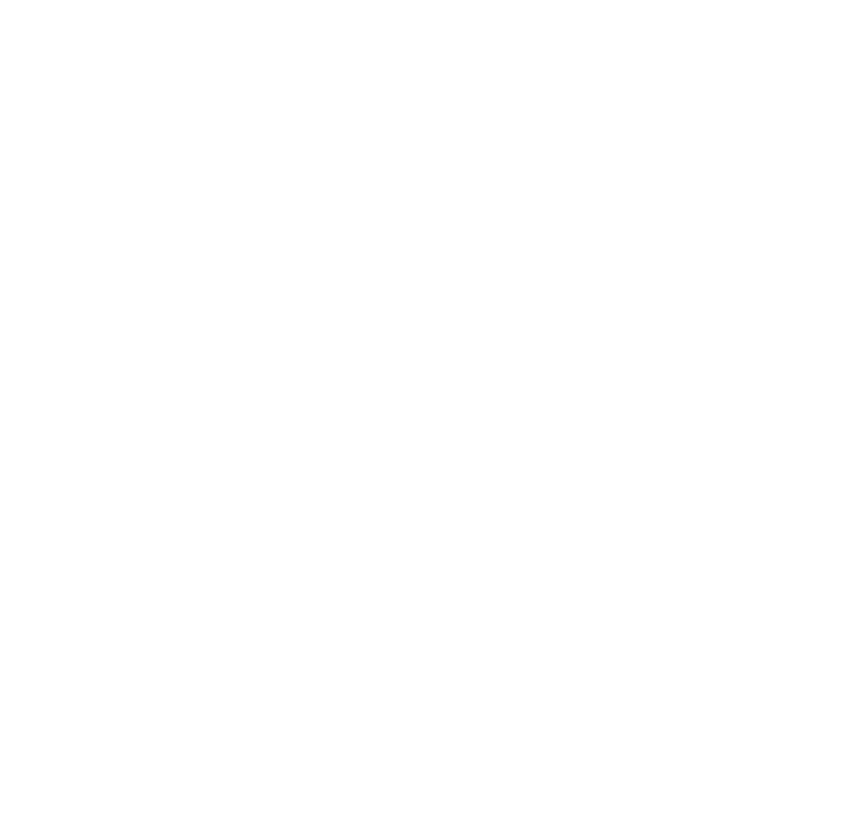
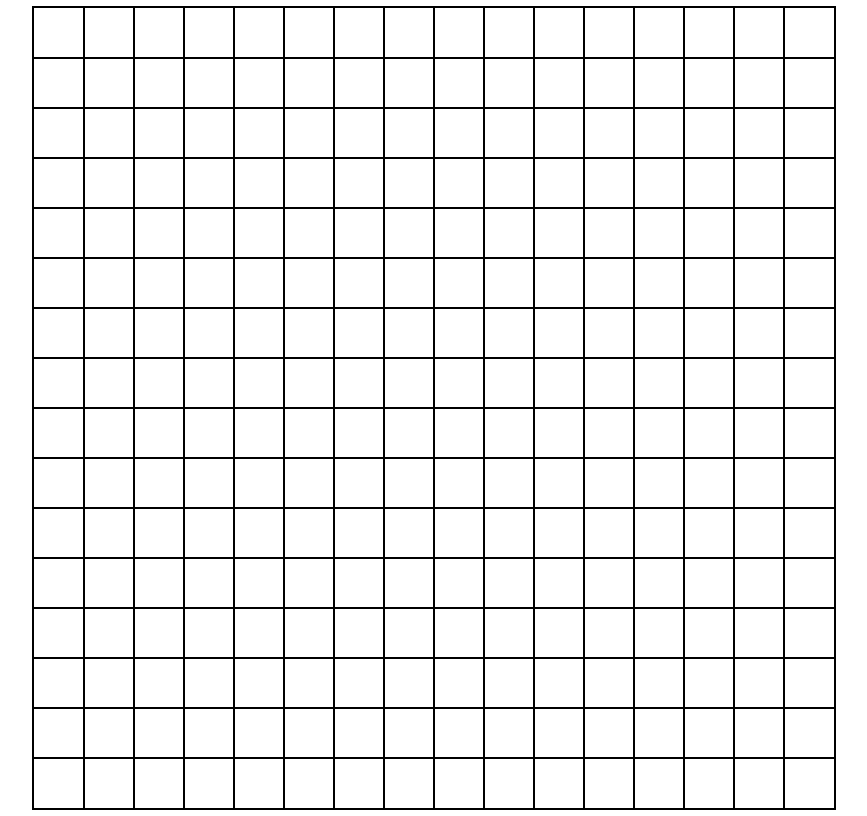
Before and after one commit to Celdama/etch-a-sketch, a website: page index.html in a window 1280 px wide. Shown: the whole page, without its empty margins (206-1073 px from the left). Drawn offline with Linux system fonts and the light colour scheme.

Commit message:
create a function to makeGrid

```diff
--- a/app.js
+++ b/app.js
@@ -0,0 +1,11 @@
+const app = document.querySelector('#app');
+
+const makeGrid = (numOfSquare) => {
+  for (let i = 0; i < numOfSquare; i++) {
+    const div = document.createElement('div');
+    div.classList.add('square');
+    app.appendChild(div);
+  }
+};
+
+makeGrid(256)
--- a/index.html
+++ b/index.html
@@ -5,8 +5,10 @@
   <meta http-equiv="X-UA-Compatible" content="IE=edge">
   <meta name="viewport" content="width=device-width, initial-scale=1.0">
   <title>Etch-a-Sketch</title>
+  <link rel="stylesheet" href="style.css">
+  <script src="app.js" defer></script>
 </head>
 <body>
-
+  <div id="app"></div>
 </body>
 </html>
--- a/style.css
+++ b/style.css
@@ -0,0 +1,19 @@
+body {
+  display: flex;
+  justify-content: center;
+  align-content: center;
+}
+
+#app {
+  outline: 2px solid black;
+  display: flex;
+  flex-wrap: wrap;
+  max-width: 800px;
+  height: auto;
+}
+
+.square {
+  width: 50px;
+  height: 50px;
+  outline: 1px solid black;
+}
```
Also changed, not shown: package.json (added, +24 -0 lines), .eslintrc.js (added), 1 other file.
